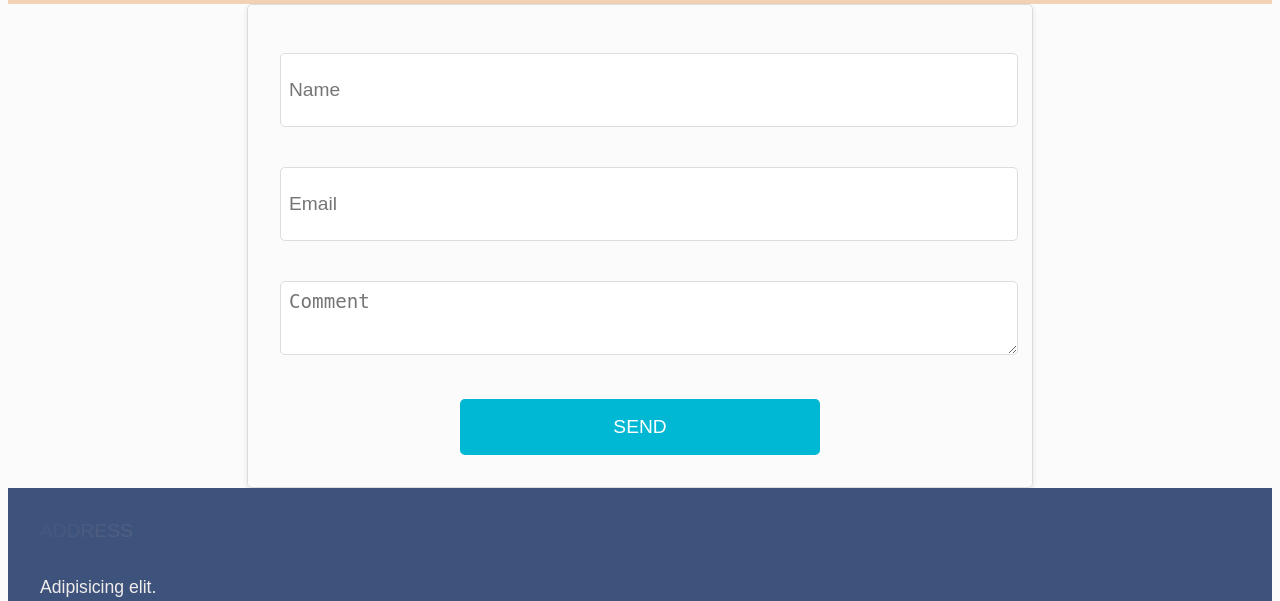
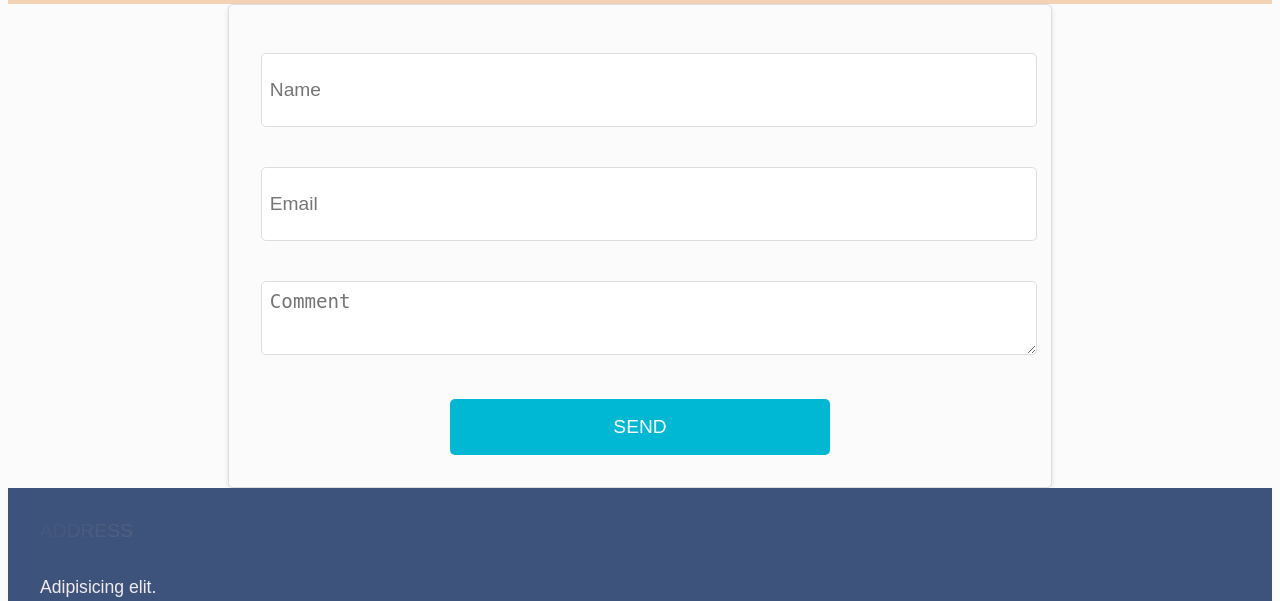
Before and after one commit to SimonPietrucha/WebProgrammierung, a PHP site: page /kontakt.php in a window 1280 px wide. Shown: the part 1118-1719 px from the top of the page. Run offline with PHP 8.4, Linux system fonts and the light colour scheme.

Commit message:
Update kontakt.php

```diff
--- a/kontakt.php
+++ b/kontakt.php
@@ -5,10 +5,10 @@
 
     <!-- OFFER SECTION -->
     <!-- <link rel="stylesheet" href="kontakt.css"> -->
-    <section class="container section-3">
-
+    <div class="form-container">
+        <form class="form" id="form1">
+            <!-- form fields go here -->
             <div id="form-div">
-            <form class="form" id="form1">
 
                 <p class="name">
                     <input name="name" type="text" class="validate[required,custom[onlyLetter],length[0,100]] feedback-input" placeholder="Name" id="name" />
@@ -27,9 +27,9 @@
                     <input type="submit" value="SEND" id="button-blue"/>
                     <div class="ease"></div>
                 </div>
+            </div>
         </form>
     </div>
-    </section>
 
 <?php
     require("templates/tail.php");
```
Lines whose indentation alone changed are shown as unchanged.
